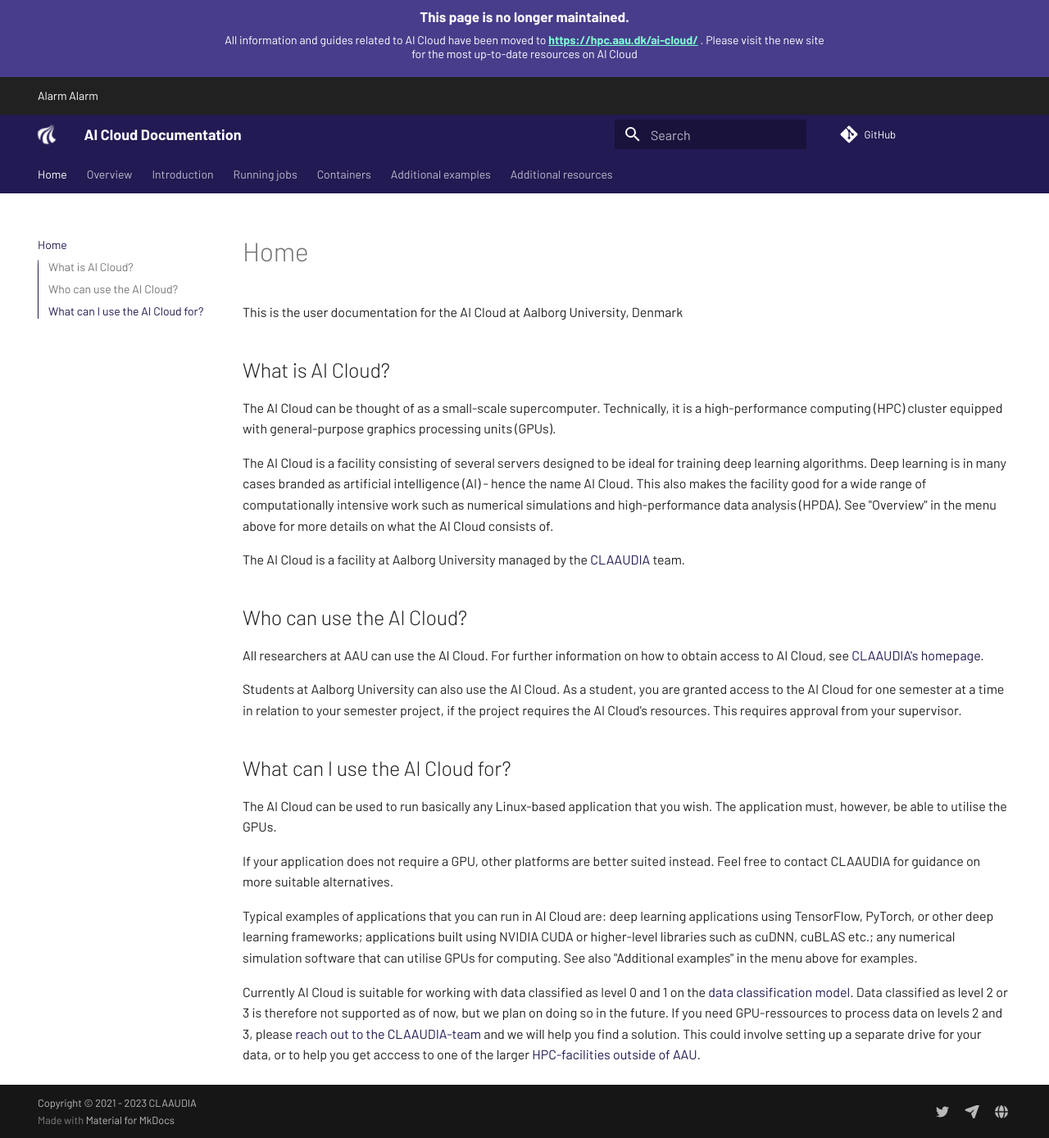
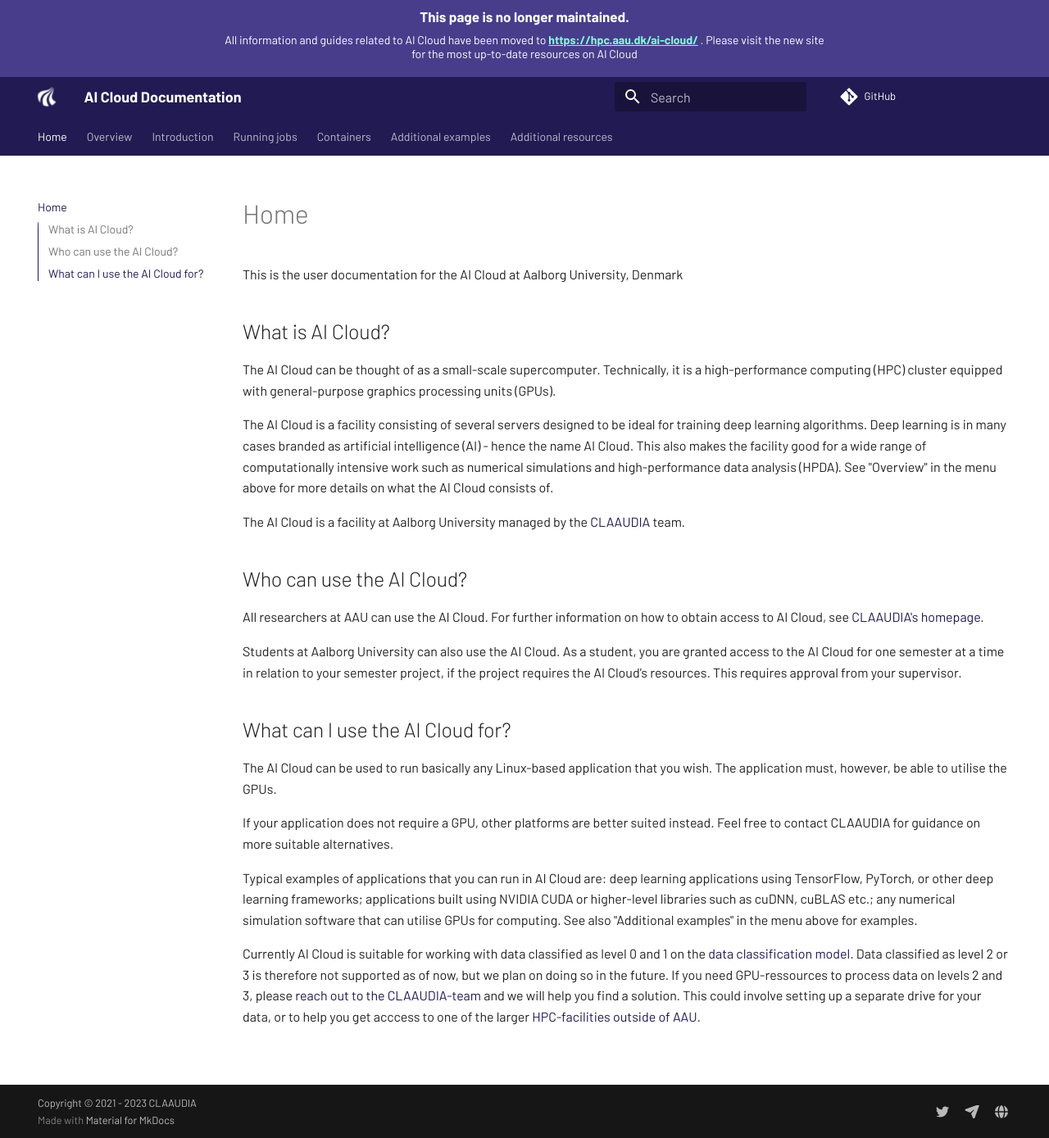
Before and after one commit to aau-claaudia/aicloud-docs, an MkDocs documentation site: the page built from docs/index.md, in a window 1280 px wide and 1389 px high. Shown: the whole window at 82% size. Built offline with MkDocs 1.6.1 and Material for MkDocs 9.7.7, drawn with Linux system fonts in a browser that asks for light colours; comment, search, counter and statistics services are not loaded.

Commit message:
removed default "Alarm" in overrides

```diff
--- a/overrides/main.html
+++ b/overrides/main.html
@@ -1,8 +1,4 @@
 {% extends "base.html" %}
-
-{% block announce %}
-  <!-- Add your announcement here, including arbitrary HTML --> Alarm Alarm
-{% endblock %}
 
 {% block extrahead %}
   <div style="background: darkslateblue;">
```
